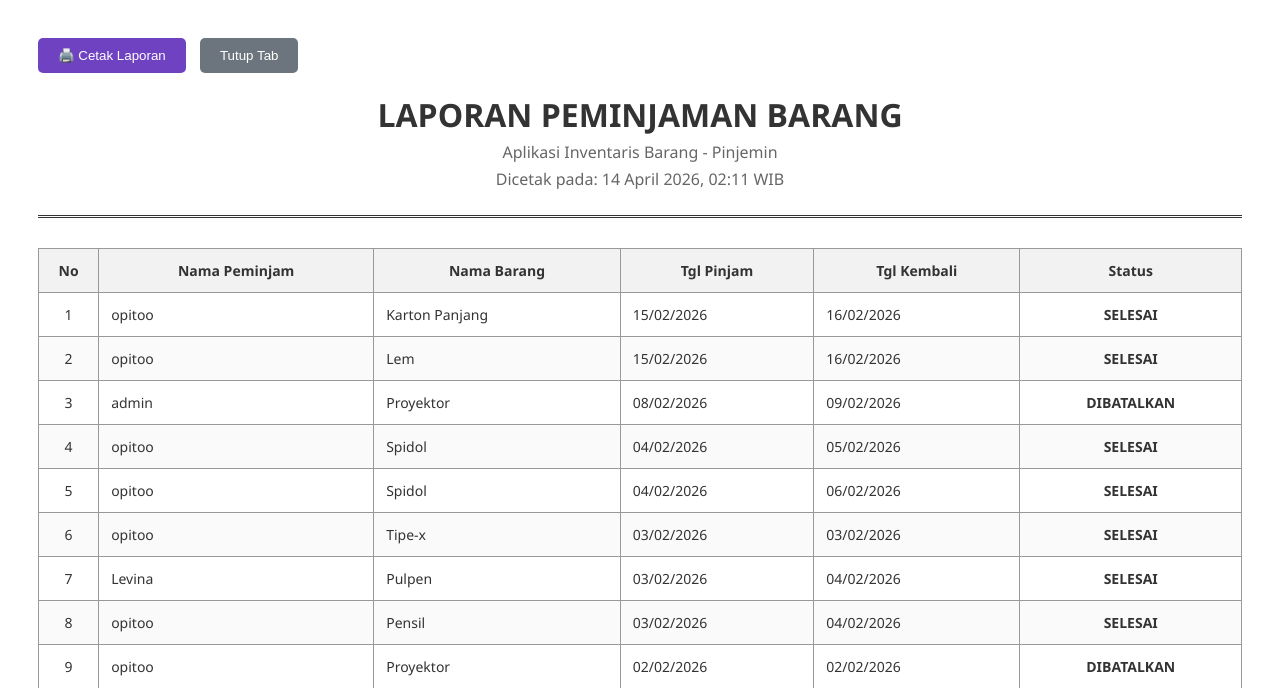
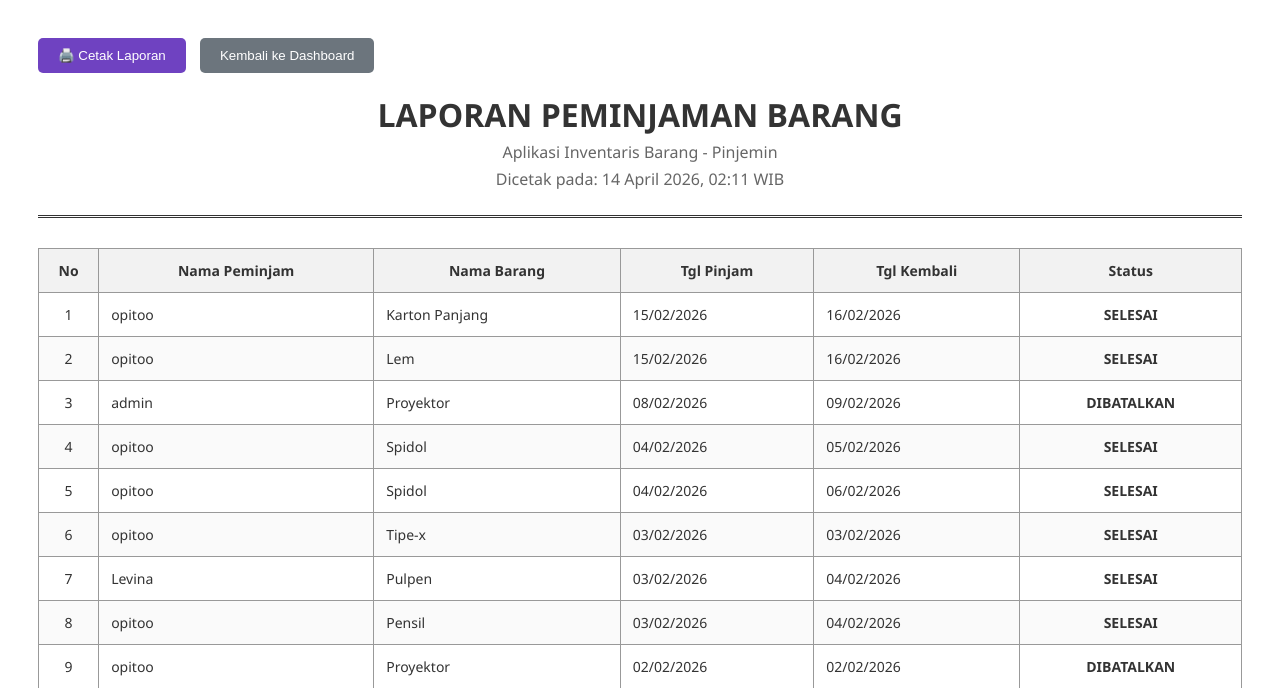
Before and after one commit to roofidsatriyo19-lang/peminjaman-barang-ukk, a PHP site: page /app/view/petugas/cetak_laporan.php in a window 1280 px wide. Shown: the top 688 px of the page. Run offline with PHP 8.4, Linux system fonts and the light colour scheme; data comes from the database, SQL or seed files in the repository.

Commit message:
Update Laporan

```diff
--- a/app/view/auth/login.php
+++ b/app/view/auth/login.php
@@ -208,7 +208,7 @@
             <button type="submit" class="btn btn-login">Masuk </button>
         </form>
 
-        <a href="../../../public/index.php" class="back-link">
+                <a href="index.php" class="back-link">
             <i class="bi bi-arrow-left-circle-fill me-2"></i>Home
         </a>
     </div>
--- a/app/view/petugas/cetak_laporan.php
+++ b/app/view/petugas/cetak_laporan.php
@@ -39,9 +39,9 @@ $data = $peminjamanModel->getAll();
         <button onclick="window.print()" style="padding: 10px 20px; cursor: pointer; background: #6f42c1; color: white; border: none; border-radius: 5px;">
             🖨️ Cetak Laporan
         </button>
-        <button onclick="window.close()" style="padding: 10px 20px; cursor: pointer; background: #6c757d; color: white; border: none; border-radius: 5px; margin-left: 10px;">
-            Tutup Tab
-        </button>
+        <a href="dashboardPetugas.php" style="text-decoration: none; padding: 10px 20px; cursor: pointer; background: #6c757d; color: white; border: none; border-radius: 5px; margin-left: 10px; display: inline-block; font-size: 13.3px; font-family: Arial;">
+         Kembali ke Dashboard
+    </a>
     </div>
 
     <div class="header">
```
